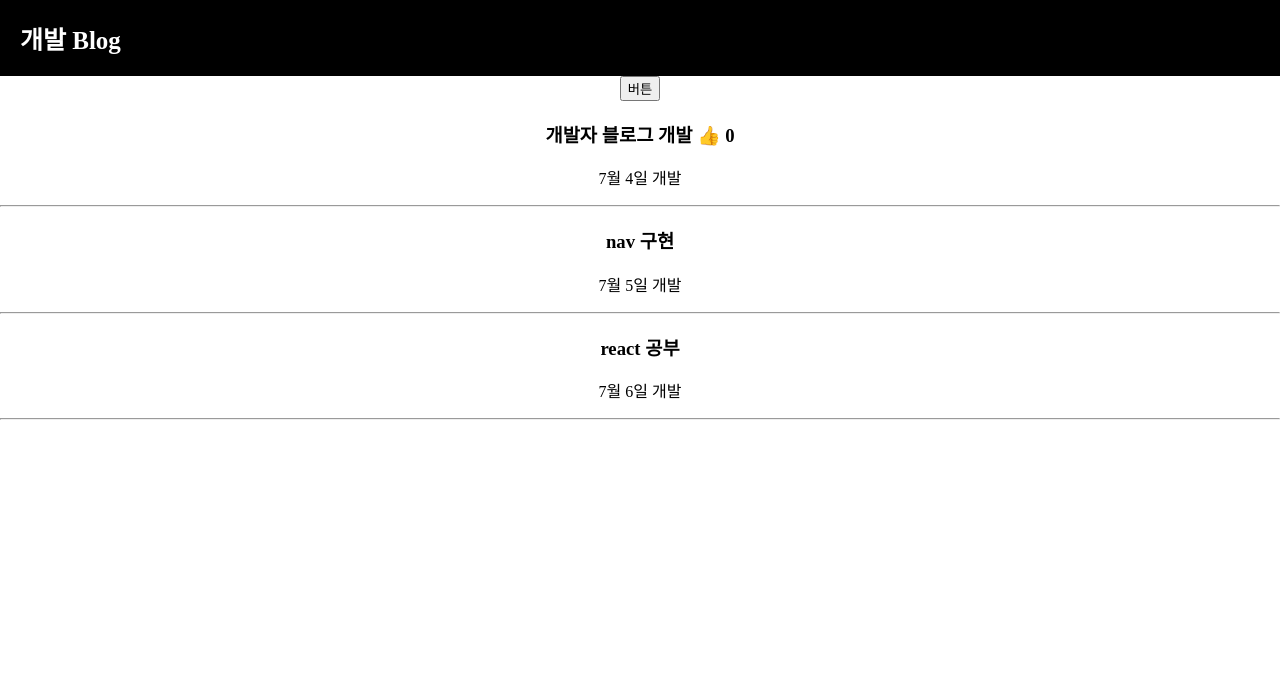
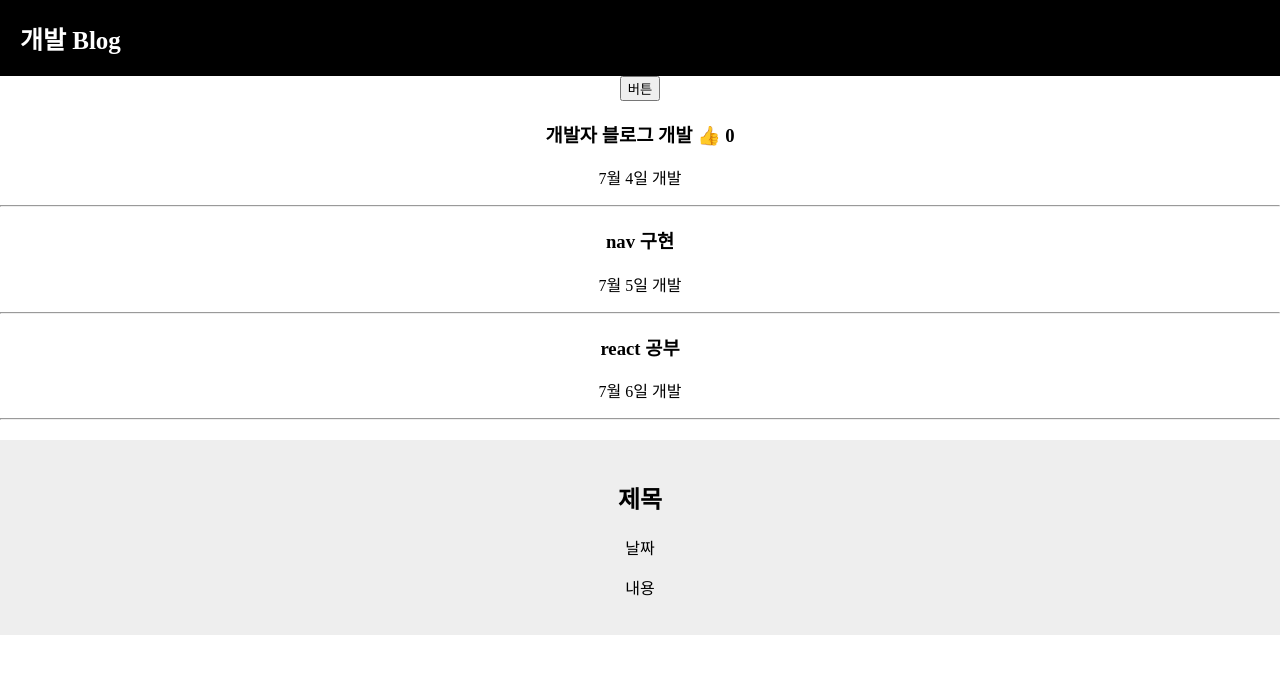
Before and after one commit to junhyungkwon/react, a React (Create React App) app: page / in a window 1280 px wide. Shown: the top 674 px of the page. Built offline with nearby package versions, Linux system fonts and the light colour scheme; the HTML template or start-up script is replaced by a standard one.

Commit message:
Add files via upload
component를 사용하여 ui정리

```diff
--- a/src/App.css
+++ b/src/App.css
@@ -3,6 +3,11 @@
 }
 body{
   font-family: 'nanumsquare';
+}
+.modal{
+  margin-top: 20px;
+  padding: 20px;
+  background: #eee;
 }
 .black-nav{
   background-color: black;
--- a/src/App.js
+++ b/src/App.js
@@ -13,10 +13,9 @@
  function 제목수정(){
   var newArray = [...개발진행상황]
   newArray[0] = 'ui구현'
-  개발변경상황(newArray);
-
-
-
+  newArray[1] = '피드백'
+  newArray[2] = '배포'
+    개발변경상황(newArray);
  }
 
   return (
@@ -42,9 +41,21 @@
         <p>7월 6일 개발</p>
         <hr/>
     </div>
+    <Modal />
+
     </div>
 
   );
 }
 
+function Modal(){
+  return(
+<div className='modal'>
+      <h2>제목</h2>
+      <p>날짜</p>
+      <p>내용</p>
+    </div>
+  )
+}
+
 export default App;
```
